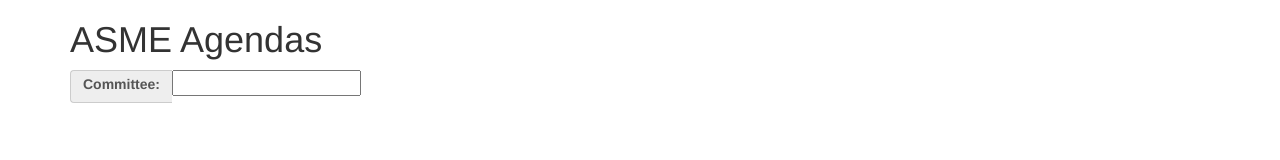
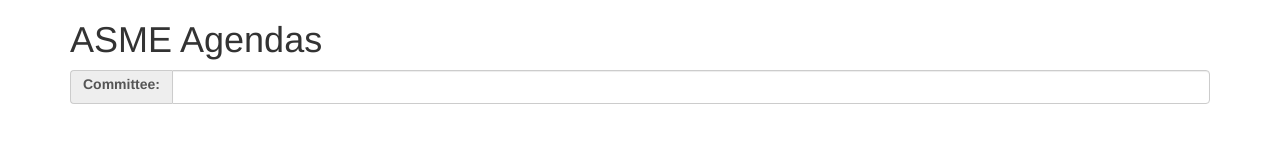
Before and after one commit to lucas1richard/ASME-Agendas, a plain HTML site: page index.html in a window 1280 px wide. Drawn offline with nearby package versions, Linux system fonts and the light colour scheme.

Commit message:
Add form-control class

```diff
--- a/index.html
+++ b/index.html
@@ -12,7 +12,7 @@
       <span class="input-group-addon">
         <label for="committee">Committee:</label>
       </span>
-      <input type="text" id="committee">
+      <input type="text" id="committee" class="form-control" />
     </div>
   </div>
 </body>
```
